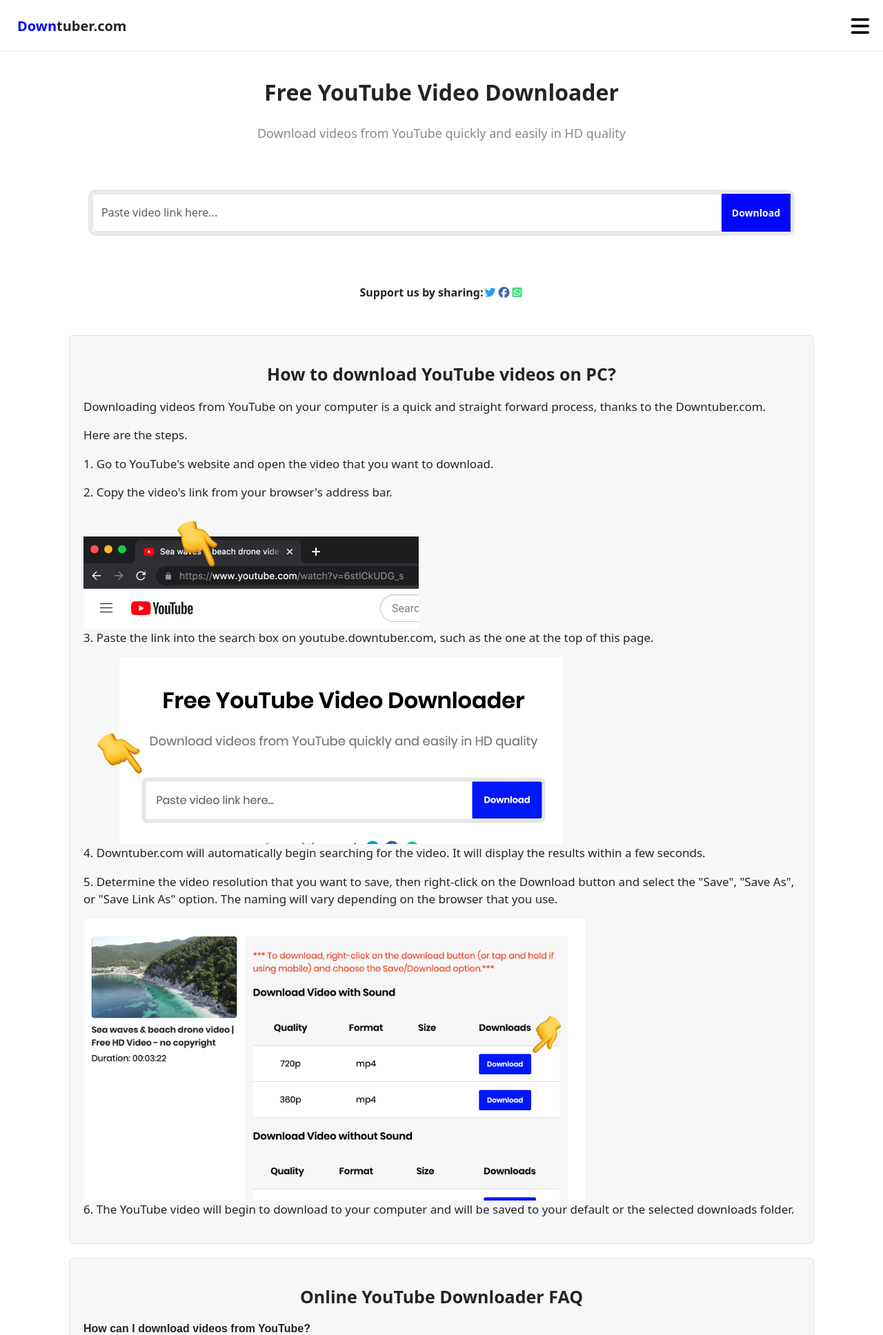
After one commit to imjatinx/Django-YouTube-Downloader, a Django app: template ytdown/templates/ytdown/youtube.html in a window 1280 px wide. The commit adds this page. Shown: the top 1936 px of the page at 69% size. Run offline with Django 4.2, Linux system fonts and the light colour scheme; the template is opened without the code that fills it, so the values that code supplies are empty; some libraries are stand-ins or nearby versions.

Commit message:
add design

```diff
--- a/downloadUtils/settings.py
+++ b/downloadUtils/settings.py
@@ -116,7 +116,10 @@
 # Static files (CSS, JavaScript, Images)
 # https://docs.djangoproject.com/en/4.1/howto/static-files/
 
-STATIC_URL = 'static/'
+STATIC_URL = '/static/'
+STATICFILES_DIRS = [
+    BASE_DIR / 'static'
+]
 
 # Default primary key field type
 # https://docs.djangoproject.com/en/4.1/ref/settings/#default-auto-field
--- /dev/null
+++ b/static/style.css
@@ -0,0 +1,259 @@
+* {
+    margin: 0;
+    padding: 0;
+    text-decoration: none;
+    box-sizing: border-box;
+  }
+  a {
+    text-decoration: none !important;
+  }
+  body {
+    font-family: Poppins, sans-serif;
+  }
+
+  /* navbar styling */
+  nav {
+    position: fixed;
+    background-color: #fff;
+    padding: 0 20px 0 20px;
+    border-bottom: 1px solid #e9e9e9;
+    height: 75px;
+    width: 100%;
+    z-index: 2;
+  }
+  label.logo {
+    font-size: 20px;
+    line-height: 75px;
+    padding: 0 5px;
+    font-weight: bold;
+  }
+  nav ul {
+    padding-left: 0;
+    position: fixed;
+    width: 100%;
+    height: 100vh;
+    background: white;
+    top: 75px;
+    left: -100%;
+    transition: all 0.5s;
+    height: 100%;
+    overflow: hidden;
+  }
+  nav ul li {
+    display: block;
+    line-height: 75px;
+    padding: 10px 20px;
+    width: 100%;
+    line-height: 30px;
+  }
+  nav ul li a {
+    color: #555;
+    font-size: 18px;
+  }
+  nav ul li.active,
+  nav ul li:hover {
+    background-color: #f5f3f3;
+  }
+  .hamburger {
+    font-size: 30px;
+    color: black;
+    float: right;
+    line-height: 75px;
+    cursor: pointer;
+    display: block;
+  }
+  .xmark {
+    font-size: 30px;
+    color: black;
+    float: right;
+    line-height: 75px;
+    cursor: pointer;
+    display: none;
+  }
+
+  #check {
+    display: none;
+  }
+  #check:checked ~ ul {
+    left: 0;
+  }
+  #check:checked ~ .hamburger {
+    display: none;
+  }
+
+  #check:checked ~ .xmark {
+    display: block;
+  }
+
+  /* main container */
+  .main {
+    padding-top: 15px;
+    z-index: 1;
+  }
+
+  /* buttons */
+  .buttons {
+    background-color: #f5f3f3;
+    border-radius: 50px;
+    width: fit-content;
+    padding: 8px 15px;
+  }
+  .button {
+    background-color: initial;
+    color: #898989;
+    border: 0;
+    border-radius: 21px;
+    margin: 0 5px;
+    padding: 10px 15px;
+  }
+  .button-color {
+    background-color: #0006ff;
+    color: white;
+  }
+  .button:hover {
+    background-color: #0006ff;
+  }
+
+  /* search bar styling */
+  .text {
+    border: 6px solid #e9e9e9;
+    border-radius: 8px;
+    width: 100%;
+  }
+  .search-container {
+    width: 80%;
+    height: fit-content;
+    border: 6px solid #e9e9e9;
+    margin: 40px 0 40px 0;
+    border-radius: 10px;
+  }
+  form {
+    background: #ffff;
+    height: 55px;
+    display: flex;
+  }
+  form input {
+    flex: 1;
+    border: none;
+    outline: none;
+  }
+  form button {
+    background: #0006ff;
+    border: none;
+    outline: none;
+    color: #fff;
+    cursor: pointer;
+  }
+
+  .downloadbtn {
+    font-size: 14px;
+    padding: 5px 15px;
+    font-weight: 600;
+  }
+
+  /* sections */
+  .sections {
+    margin: 20px 100px 0 100px;
+    font-size: 17px;
+    padding: 20px;
+  }
+
+  .sections h1 {
+    font-size: 25px;
+    font-weight: 600;
+    margin: 20px 0 20px 0;
+    text-align: center;
+  }
+
+  /* faq styling */
+  .faqitem {
+    margin-bottom: 15px;
+  }
+  .ques {
+    font-family: Poppins, sans-serif;
+    font-size: 16px;
+    font-weight: 700;
+  }
+  .ans {
+    margin-top: 15px;
+    font-family: Poppins, sans-serif;
+  }
+
+  .footer {
+    padding: 25px;
+    border-top: 1px solid #e9e9e9;
+    margin: 50px 20px 0;
+    padding: 20px;
+  }
+
+  @media screen and (max-width: 560px) {
+    .sections {
+      margin: 20px 20px 0 20px;
+      font-size: 14px;
+      padding: 15px;
+    }
+    label.logo {
+      font-size: 15px;
+    }
+
+    .search-container {
+      margin: 5px 0 5px 0;
+      width: 90%;
+      border: 3px solid #e9e9e9;
+    }
+    .text {
+      border: 3px solid #e9e9e9;
+      border-radius: 8px;
+      width: 100%;
+    }
+
+    .custom-input {
+      width: 80px;
+    }
+    .buttons {
+      background-color: #f5f3f3;
+      border-radius: 50px;
+      width: fit-content;
+      padding: 4px 8px;
+    }
+    .button {
+      background-color: initial;
+      color: #898989;
+      border: 0;
+      border-radius: 21px;
+      margin: 0 2px;
+      padding: 5px 10px;
+    }
+  }
+
+  @media screen and (max-width: 250px) {
+    label.logo {
+      font-size: 8px;
+      padding: 0px;
+    }
+
+    .text {
+      border: 1px solid #e9e9e9;
+      border-radius: 8px;
+      width: 100%;
+      font-size: 4px;
+    }
+    .custom-input {
+      width: 40px;
+    }
+
+    .search-container {
+      margin: 0;
+      width: 100%;
+      border: 1px solid #e9e9e9;
+    }
+    .sections {
+      margin: 20px 5px 0 5px;
+      font-size: 8px;
+      padding: 8px;
+    }
+    .downloadbtn {
+      font-size: 6px;
+      padding: 0;
+    }
+  }
--- /dev/null
+++ b/ytdown/templates/ytdown/youtube.html
@@ -0,0 +1,283 @@
+<!DOCTYPE html>
+<html lang="en">
+
+<head>
+    <meta charset="UTF-8" />
+    <meta name="viewport" content="width=device-width, initial-scale=1.0" />
+    <link rel="stylesheet" href="/static/style.css" />
+    <link href="https://cdn.jsdelivr.net/npm/bootstrap@5.3.2/dist/css/bootstrap.min.css" rel="stylesheet"
+        integrity="sha384-T3c6CoIi6uLrA9TneNEoa7RxnatzjcDSCmG1MXxSR1GAsXEV/Dwwykc2MPK8M2HN" crossorigin="anonymous" />
+    <script src="https://kit.fontawesome.com/9a8781307b.js" crossorigin="anonymous"></script>
+
+    <title>YouTube Dowloader</title>
+</head>
+
+<body>
+    <div>
+        <div class="nav">
+            <nav>
+                <input type="checkbox" id="check" />
+                <label for="check" class="hamburger">
+                    <i class="fas fa-bars"></i>
+                </label>
+                <label for="check" class="xmark">
+                    <i class="fa-solid fa-xmark"></i>
+                </label>
+                <label class="logo"><a style="font-weight: 700" href="#" class="navbar-brand"><span
+                            style="color: #0006ff">Down</span>tuber.com</a></label>
+                <ul>
+                    <li><a class="active" href="#">YouTube Downloader</a></li>
+                    <li><a href="#">YouTube to MP4</a></li>
+                    <li><a href="#">YouTube Shorts Downloader</a></li>
+                    <li><a href="#">YouTube Playlist Downloader </a></li>
+                    <li><a href="#">YouTube Channel Downloader</a></li>
+                    <li><a href="#">YouTube Thumbnail Downloader</a></li>
+                </ul>
+            </nav>
+        </div>
+
+        <div class="main text-center">
+            <h1 id="main-heading" style="margin-bottom: 20px;margin-top: 100px;font-weight: 700;font-size: 32px;">
+                Free YouTube Video Downloader
+            </h1>
+            <h2 style="font-size: 18px; margin: 30px 0 30px 0; color: #898989">
+                Download videos from YouTube quickly and easily in HD quality
+            </h2>
+        </div>
+
+        <!-- search bar -->
+        <div class="d-flex justify-content-center align-items-center">
+            <div class="search-container">
+                <form id="downloadForm">
+                    <input type="text" class="form-control" id="videoUrl" placeholder="Paste video link here..." required>
+                    <button class="downloadbtn" type="submit" id="downloadButton">
+                        <a style="color: white">Download</a>
+                    </button>
+                </form>
+            </div>
+        </div>
+        <div id="loader" style="display: none;">
+            <div class="d-flex justify-content-center">
+                <div class="spinner-grow text-primary" role="status">
+                    <span class="visually-hidden">Loading...</span>
+                </div>
+                <div class="spinner-grow text-secondary" role="status">
+                    <span class="visually-hidden">Loading...</span>
+                </div>
+                <div class="spinner-grow text-success" role="status">
+                    <span class="visually-hidden">Loading...</span>
+                </div>
+                <div class="spinner-grow text-danger" role="status">
+                    <span class="visually-hidden">Loading...</span>
+                </div>
+                <div class="spinner-grow text-warning" role="status">
+                    <span class="visually-hidden">Loading...</span>
+                </div>
+                <div class="spinner-grow text-info" role="status">
+                    <span class="visually-hidden">Loading...</span>
+                </div>
+                <div class="spinner-grow text-light" role="status">
+                    <span class="visually-hidden">Loading...</span>
+                </div>
+                <div class="spinner-grow text-dark" role="status">
+                    <span class="visually-hidden">Loading...</span>
+                </div>
+            </div>
+        </div>
+
+        <!-- social media -->
+        <div style="margin: 30px 0 30px 0; font-weight: 700"
+            class="social-media d-flex justify-content-center align-items-center">
+            Support us by sharing:
+            <i class="fa-brands fa-twitter fa-x" style="color: #1da1f2; padding: 2px"></i>
+            <i class="fa-brands fa-facebook fa-x" style="color: #4267b0; padding: 2px"></i>
+            <i class="fa-brands fa-square-whatsapp" style="color: #40dd7b; padding: 2px"></i>
+        </div>
+
+        <!-- how to download section -->
+        <div style="background-color: #f7f7f7; border: black"
+            class="sections card border black d-inline-block text-start">
+            <h1>How to download YouTube videos on PC?</h1>
+            <p>
+                Downloading videos from YouTube on your computer is a quick and
+                straight forward process, thanks to the Downtuber.com.
+            </p>
+            <p>Here are the steps.</p>
+
+            <p>
+                1. Go to YouTube's website and open the video that you want to
+                download.
+            </p>
+
+            <p>2. Copy the video's link from your browser's address bar.</p>
+            <img class="img-fluid" src="/static/img/img0.png" alt="how to download youtube videos" />
+
+            <p>
+                3. Paste the link into the search box on youtube.downtuber.com, such as the one
+                at the top of this page.
+            </p>
+            <img class="img-fluid" src="/static/img/img1.png" alt="paste YouTube url in Downtuber.com" />
+            <p>
+                4. Downtuber.com will automatically begin searching for the video. It
+                will display the results within a few seconds.
+            </p>
+
+            <p>
+                5. Determine the video resolution that you want to save, then
+                right-click on the Download button and select the "Save", "Save As",
+                or "Save Link As" option. The naming will vary depending on the
+                browser that you use.
+            </p>
+            <img class="img-fluid" src="/static/img/img2.png" alt="save youtube video by right-clicking"
+                style="width: 70%" />
+
+            <p>
+                6. The YouTube video will begin to download to your computer and will
+                be saved to your default or the selected downloads folder.
+            </p>
+        </div>
+
+        <!-- faq section -->
+        <div style="background-color: #f7f7f7; border: black"
+            class="sections card border black d-inline-block text-start">
+            <h1>Online YouTube Downloader FAQ</h1>
+            <div class="faq">
+                <div class="faqitem">
+                    <div class="ques">How can I download videos from YouTube?</div>
+                    <div class="ans">
+                        <ol>
+                            <li>
+                                Open a web browser and go to YouTube. If you're on mobile, you
+                                can open the YouTube app alternatively.
+                            </li>
+                            <li>
+                                Go to the video that you wish to download and copy its link.
+                                On desktop, you can copy the video's link from the browser's
+                                URL bar. On the YouTube app, tap the share button and copy the
+                                URL.
+                            </li>
+                            <li>Go to youtube.downtuber.com in a web browser.</li>
+                            <li>
+                                Paste the video's link into the search bar and press the
+                                Download button.
+                            </li>
+
+                            <li>
+                                Now select the format and quality that you want to download.
+                                The video will get saved to your device.
+                            </li>
+                        </ol>
+                    </div>
+                </div>
+
+                <div class="faqitem">
+                    <div class="ques">
+                        Do I need to pay to use this video downloader?
+                    </div>
+                    <div class="ans">
+                        No. Our YouTube downloader is 100% free to use and you don't need
+                        to pay for anything.
+                    </div>
+                </div>
+                <div class="faqitem">
+                    <div class="ques">Which other websites are supported?</div>
+                    <div class="ans">Downtuber.com works with YouTube only.</div>
+                </div>
+                <div class="faqitem">
+                    <div class="ques">
+                        Can I use this YouTube video downloader on PC or mobile?
+                    </div>
+                    <div class="ans">
+                        Definitely! Since our YouTube downloader is an online tool, you
+                        can use it from any computer or mobile device that has access to
+                        the internet. Simply open a web browser and visit
+                        Downtuber.com.com.
+                    </div>
+                </div>
+                <div class="faqitem">
+                    <div class="ques">
+                        Is it safe to download videos from YouTube using this tool?
+                    </div>
+                    <div class="ans">
+                        Yes! We do not collect or log any user data and the videos that
+                        they download.
+                    </div>
+                </div>
+            </div>
+        </div>
+
+        <!-- footer section -->
+        <div class="footer">
+            <p style="color: #2e2e2e;font-size: 14px;margin: 0 5px;text-align: center;">
+                Terms of Service
+            </p>
+            <p style="color: #858585; font-size: 14px; text-align: center">
+                Downtuber.com | 2023
+            </p>
+        </div>
+    </div>
+
+    <script src="https://cdn.jsdelivr.net/npm/bootstrap@5.3.2/dist/js/bootstrap.bundle.min.js"
+        integrity="sha384-C6RzsynM9kWDrMNeT87bh95OGNyZPhcTNXj1NW7RuBCsyN/o0jlpcV8Qyq46cDfL"
+        crossorigin="anonymous"></script>
+    <script src="https://cdn.jsdelivr.net/npm/@popperjs/core@2.11.8/dist/umd/popper.min.js"
+        integrity="sha384-I7E8VVD/ismYTF4hNIPjVp/Zjvgyol6VFvRkX/vR+Vc4jQkC+hVqc2pM8ODewa9r"
+        crossorigin="anonymous"></script>
+
+    <script>
+        document.addEventListener('DOMContentLoaded', function () {
+            const downloadForm = document.getElementById('downloadForm');
+            const videoUrlInput = document.getElementById('videoUrl');
+            const loader = document.getElementById('loader');
+            const downloadButton = document.getElementById('downloadButton');
+
+            downloadForm.addEventListener('submit', function (e) {
+                e.preventDefault(); // Prevent the form from actually submitting
+
+                const videoUrl = videoUrlInput.value;
+                if (videoUrl) {
+                    loader.style.display = 'block';
+                    downloadButton.style.background = 'grey';
+                    downloadButton.style.cursor = 'not-allowed';
+                    downloadButton.innerHTML = 'Downloading';
+                    downloadButton.disabled = true;
+                    downloadYouTubeVideo(videoUrl);
+                }else{
+                    alert("Please enter a video URL")
+                }
+            });
+
+            function downloadYouTubeVideo(videoUrl) {
+                // Send an AJAX request to the server to download the video
+                fetch(`/download?videoUrl=${videoUrl}`)
+                    .then(response => {
+                        if (response.ok) {
+                            const contentDisposition = response.headers.get('content-disposition');
+                            const match = /filename="(.+?)"/.exec(contentDisposition);
+                            const filename = match ? match[1] : 'video.mp4';
+                            // Trigger the download by creating a link element and clicking it
+                            response.blob().then(blob => {
+                                const url = window.URL.createObjectURL(blob);
+                                const a = document.createElement('a');
+                                a.href = url;
+                                a.download = filename; // Set the desired file name
+                                a.style.display = 'none';
+                                document.body.appendChild(a);
+                                a.click();
+                                window.URL.revokeObjectURL(url);
+                                loader.style.display = 'none';
+                                downloadButton.style.background = '';
+                                downloadButton.innerHTML = 'Download';
+                                downloadButton.disabled = false;
+                            });
+                        } else {
+                            alert('Error downloading the video.');
+                        }
+                    });
+
+            }
+        });
+    </script>
+</body>
+
+</html>
```
Also changed, not shown: ytdown/templates/ytdown/index.html (+0 -54 lines), ytdown/views.py (+1 -54 lines), static/img/img0.png (added), static/img/img1.png (added), static/img/img2.png (added), static/img/img3.jpeg (added), static/img/img4.png (added), static/img/img5.jpeg (added), static/img/img6.jpg (added), static/index.js (added).
